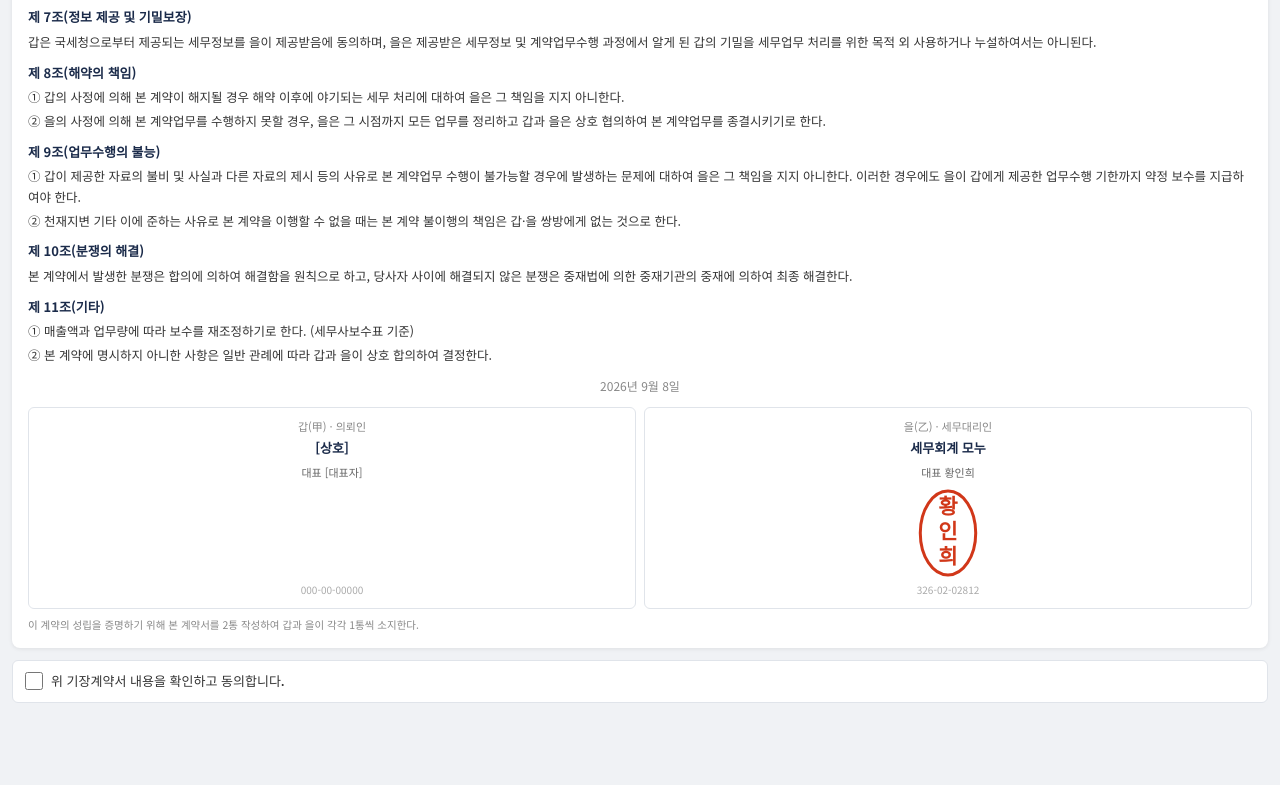
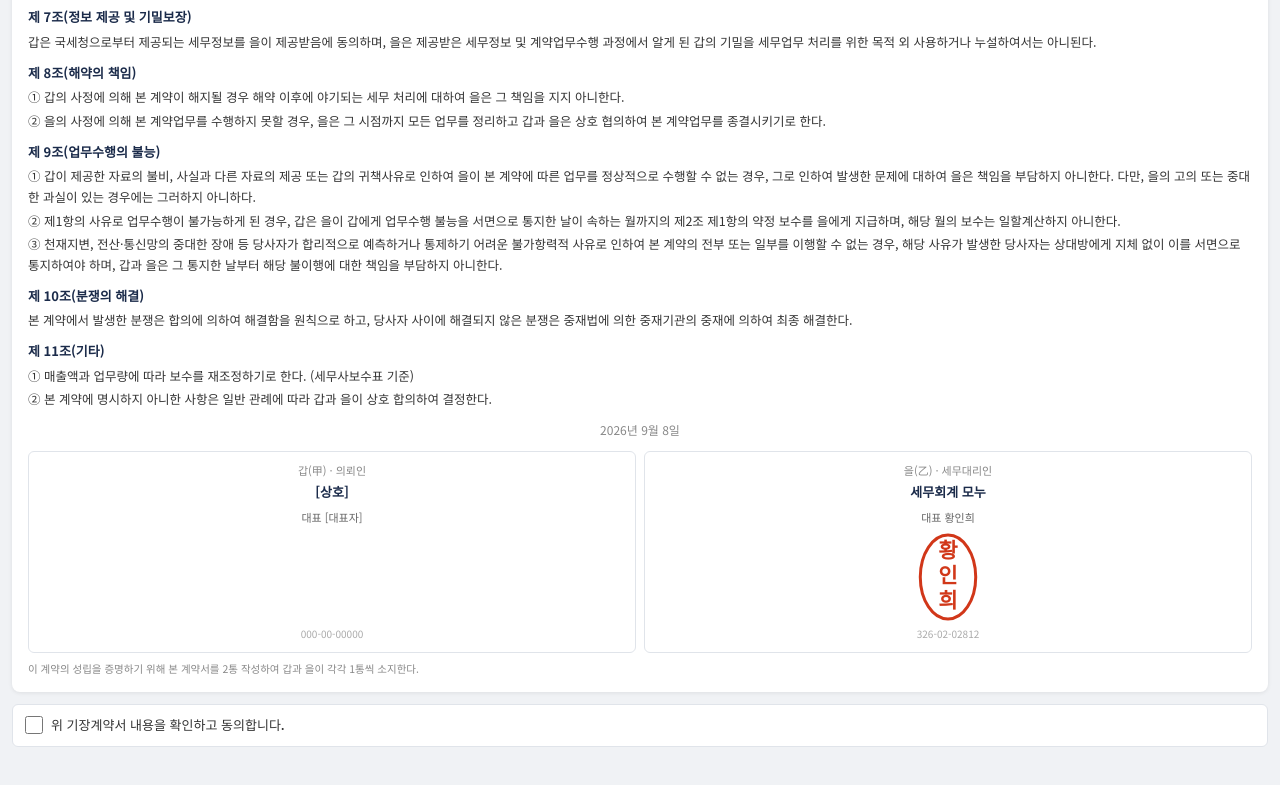
Before and after one commit to inhee-cmd/monu-contracts, a plain HTML site: page index.html in a window 1280 px wide. Shown: the part 800-1585 px from the top of the page. Drawn offline with nearby package versions, Linux system fonts and the light colour scheme.

Commit message:
fix: 기장계약서 제9조(업무수행의 불능) 문안 정비
- 1항: 면책 단서를 "고의 또는 중대한 과실"로 한정
- 2항 신설: 보수 정산 종기를 "업무수행 불능 서면 통지일이 속하는 월"로
  특정하고, 제2조 제1항의 약정 보수를 인용 (금액 하드코딩 제거)
- 3항: 불가항력 사유를 구체화하고 서면 통지일을 면책 기산점으로 명시

Co-Authored-By: Claude Opus 5 (1M context) <noreply@anthropic.com>

```diff
--- a/index.html
+++ b/index.html
@@ -44,8 +44,9 @@
 <p>&#9312; 갑의 사정에 의해 본 계약이 해지될 경우 해약 이후에 야기되는 세무 처리에 대하여 을은 그 책임을 지지 아니한다.</p>
 <p>&#9313; 을의 사정에 의해 본 계약업무를 수행하지 못할 경우, 을은 그 시점까지 모든 업무를 정리하고 갑과 을은 상호 협의하여 본 계약업무를 종결시키기로 한다.</p></div>
 <div class="article"><div class="article-title">제 9조(업무수행의 불능)</div>
-<p>&#9312; 갑이 제공한 자료의 불비 및 사실과 다른 자료의 제시 등의 사유로 본 계약업무 수행이 불가능할 경우에 발생하는 문제에 대하여 을은 그 책임을 지지 아니한다. 이러한 경우에도 을이 갑에게 제공한 업무수행 기한까지 약정 보수를 지급하여야 한다.</p>
-<p>&#9313; 천재지변 기타 이에 준하는 사유로 본 계약을 이행할 수 없을 때는 본 계약 불이행의 책임은 갑&#183;을 쌍방에게 없는 것으로 한다.</p></div>
+<p>&#9312; 갑이 제공한 자료의 불비, 사실과 다른 자료의 제공 또는 갑의 귀책사유로 인하여 을이 본 계약에 따른 업무를 정상적으로 수행할 수 없는 경우, 그로 인하여 발생한 문제에 대하여 을은 책임을 부담하지 아니한다. 다만, 을의 고의 또는 중대한 과실이 있는 경우에는 그러하지 아니하다.</p>
+<p>&#9313; 제1항의 사유로 업무수행이 불가능하게 된 경우, 갑은 을이 갑에게 업무수행 불능을 서면으로 통지한 날이 속하는 월까지의 제2조 제1항의 약정 보수를 을에게 지급하며, 해당 월의 보수는 일할계산하지 아니한다.</p>
+<p>&#9314; 천재지변, 전산&#183;통신망의 중대한 장애 등 당사자가 합리적으로 예측하거나 통제하기 어려운 불가항력적 사유로 인하여 본 계약의 전부 또는 일부를 이행할 수 없는 경우, 해당 사유가 발생한 당사자는 상대방에게 지체 없이 이를 서면으로 통지하여야 하며, 갑과 을은 그 통지한 날부터 해당 불이행에 대한 책임을 부담하지 아니한다.</p></div>
 <div class="article"><div class="article-title">제 10조(분쟁의 해결)</div>
 <p>본 계약에서 발생한 분쟁은 합의에 의하여 해결함을 원칙으로 하고, 당사자 사이에 해결되지 않은 분쟁은 중재법에 의한 중재기관의 중재에 의하여 최종 해결한다.</p></div>
 <div class="article"><div class="article-title">제 11조(기타)</div>
```
Also changed, not shown: contract_monu.html (+2 -1 lines).
